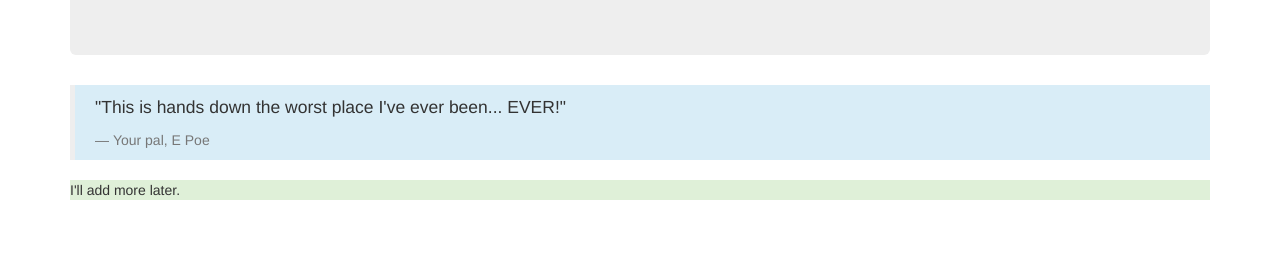
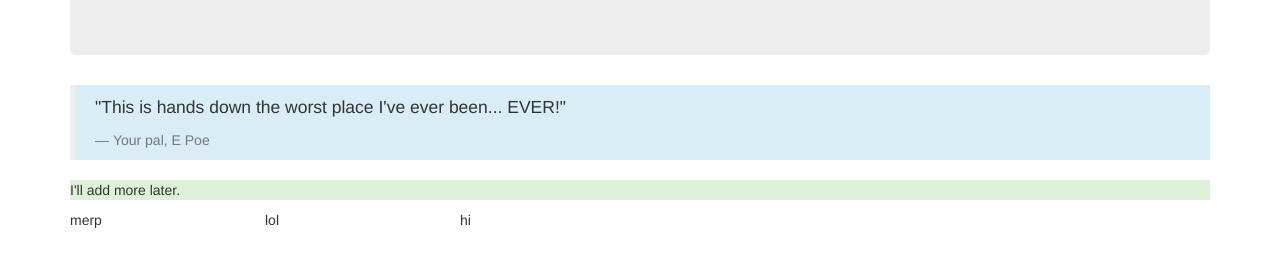
Before and after one commit to gylesb/vacation, a plain HTML site: page index.html in a window 1280 px wide. Shown: the part 140-406 px from the top of the page. Drawn offline with Linux system fonts and the light colour scheme.

```diff
--- a/index.html
+++ b/index.html
@@ -7,14 +7,19 @@
   </head>
   <body>
     <div class="container">
-      <div class="jumbotron">
-        <h1>My dream vacation to France!</h1>
-      </div>
+        <div class="jumbotron">
+          <h1>My dream vacation to France!</h1>
+        </div>
       <blockquote class="bg-info">
         <p>"This is hands down the worst place I've ever been... EVER!"</p>
         <footer>Your pal, E Poe</footer>
       </blockquote>
       <p class="bg-success">I'll add more later.</p>
+      <div class="row">
+        <div class="col-xs-2">merp</div>
+        <div class="col-xs-2">lol</div>
+        <div class="col-xs-2">hi</div>
+      </div>
     </div>
   </body>
 </html>
```
